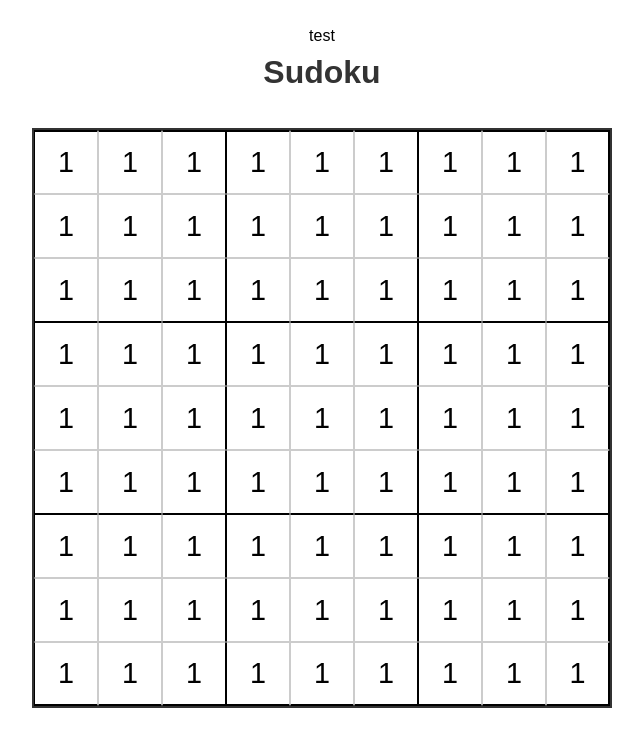
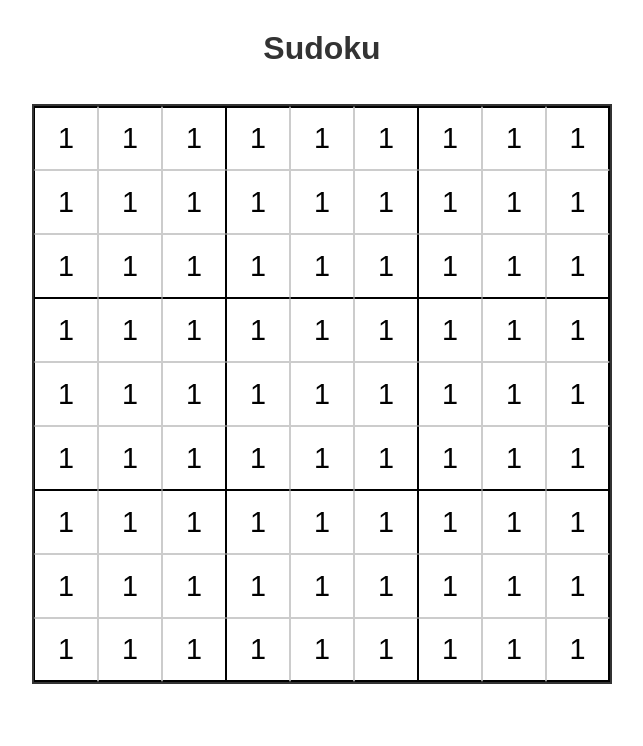
Before and after one commit to DavidMcMorrow/ReactGames, a Next.js app: page /sudoku in a window 1280 px wide. Shown: the top 746 px of the page, without its empty margins (318-961 px from the left). Built offline with nearby package versions, Linux system fonts and the light colour scheme.

Commit message:
refactored

```diff
--- a/src/app/components/sudoku/container.js
+++ b/src/app/components/sudoku/container.js
@@ -1,5 +1,5 @@
 'use client'
-import Board from "./board";
+import Board from "./board/board";
 import { useState, useEffect } from "react";
 
 export default function container() {
@@ -8,34 +8,10 @@ export default function container() {
     Array.from({ length: 9 }, () => Array(9).fill('1'))
   );
 
-  function test(){
-    console.log("board", board);
-  }
-
   return (
-    <main style={styles.container}>
-      <button onClick={() => test()}> test</button>
+    <main className="sudoku-container">
       <h1 className={'title'}>Sudoku</h1>
       <Board board={board}/>
     </main>
-    // <div style={{
-    //     display: "flex",
-    //     justifyContent: "center",
-    //     alignItems: "center",
-    //     height: "100vh",
-    //     fontSize: "2rem",
-    //     fontWeight: "bold"
-    //   }}>
-    //     Under Development
-    // </div>
-
  );
 }
-
-const styles = {
-  container: {
-    position: "relative",
-    textAlign: "center",
-    marginTop: "1.5rem",
-  },
-}
--- a/src/app/globals.css
+++ b/src/app/globals.css
@@ -86,3 +86,9 @@ h1 {
   font-weight: bold;
   cursor: default;
 }
+
+.sudoku-container{
+  position: relative;
+  text-align: center;
+  margin-top: 1.5rem;
+}
```
Also changed, not shown: src/app/components/sudoku/board/board.css (renamed from src/app/components/sudoku/board.css), src/app/components/sudoku/board/board.js (renamed from src/app/components/sudoku/board.js).
